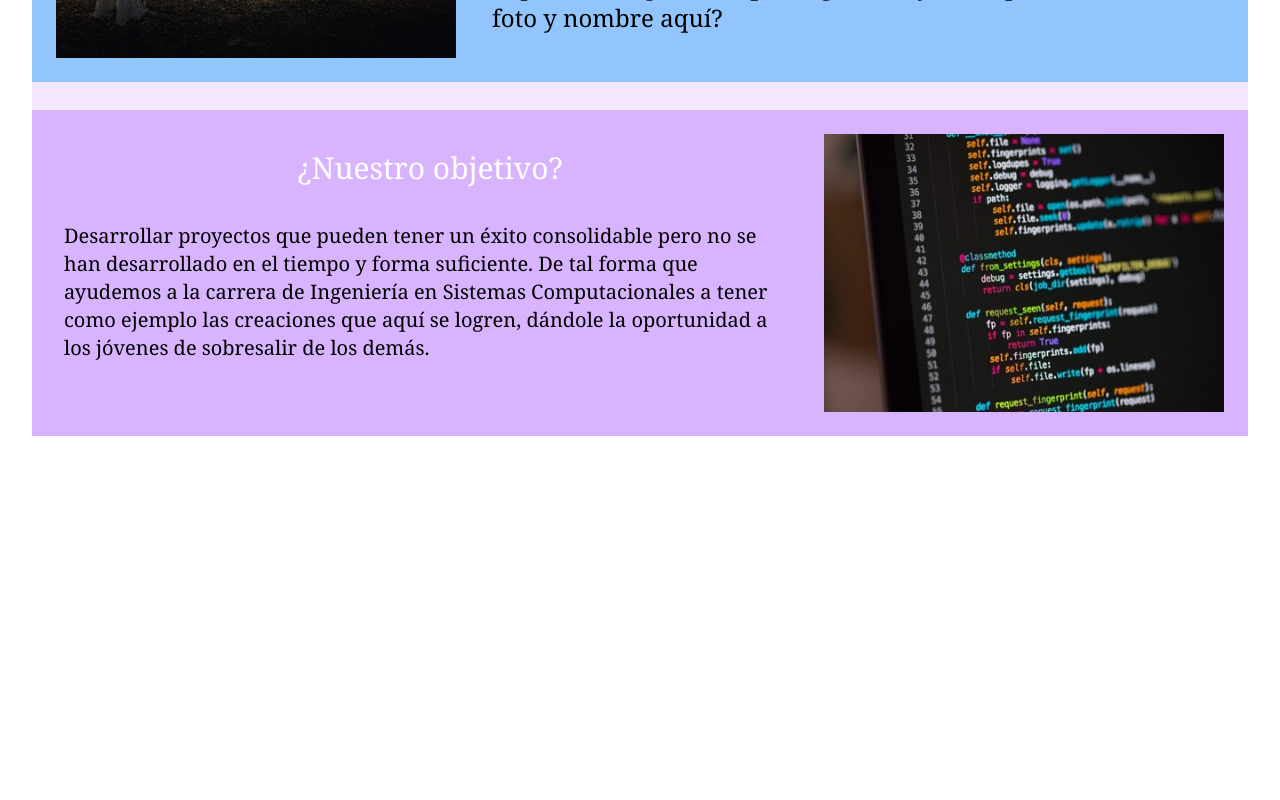
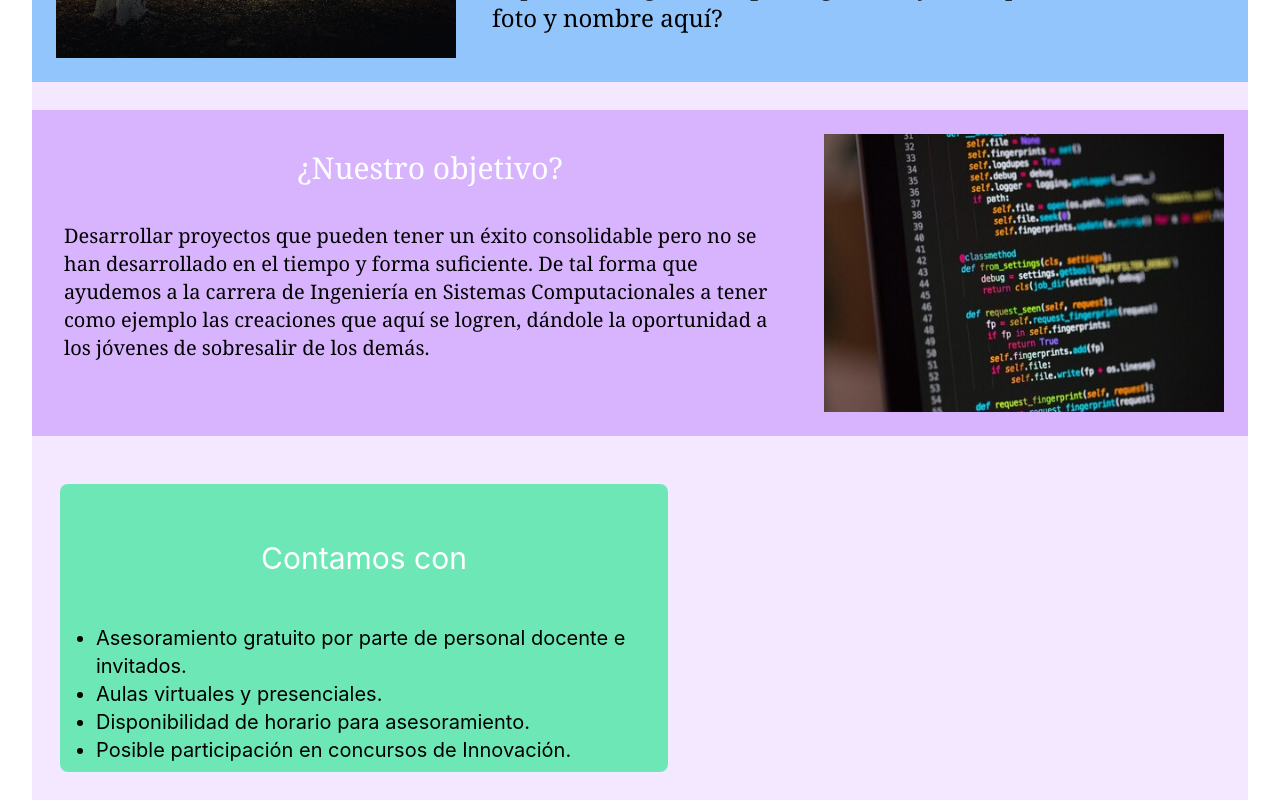
Before and after one commit to Yadira-Canche-Hernandez/VUEJS, a Vue app: page / in a window 1280 px wide. Shown: the part 915-1715 px from the top of the page. Before the commit the page ends 1379 px from the top, so only its background shows below. Built offline with nearby package versions, Linux system fonts and the light colour scheme.

Commit message:
beneficios

```diff
--- a/src/App.vue
+++ b/src/App.vue
@@ -90,6 +90,20 @@
 
     </div>
 
+    <div class="flex">
+      <!--Beneficios-->
+      <div class="w-2/4 flex-col bg-emerald-300 rounded-lg py-2 px-2 mt-5 my-4 mb-7 gap-5 mx-7">
+
+        <h1 class="text-3xl my-10 text-center  text-white mx-5 sm:py-2">Contamos con </h1>
+        <ul  class="text-xl text-black list-disc">
+          <li class="mx-7 gap-3">Asesoramiento gratuito por parte de personal docente e invitados.</li>
+          <li class="mx-7">Aulas virtuales y presenciales.</li>
+          <li class="mx-7">Disponibilidad de horario para asesoramiento.</li>
+          <li class="mx-7">Posible participación en concursos de Innovación.</li>
+        </ul>
+
+      </div>
+    </div>
   </div>
 
 </template>
```
